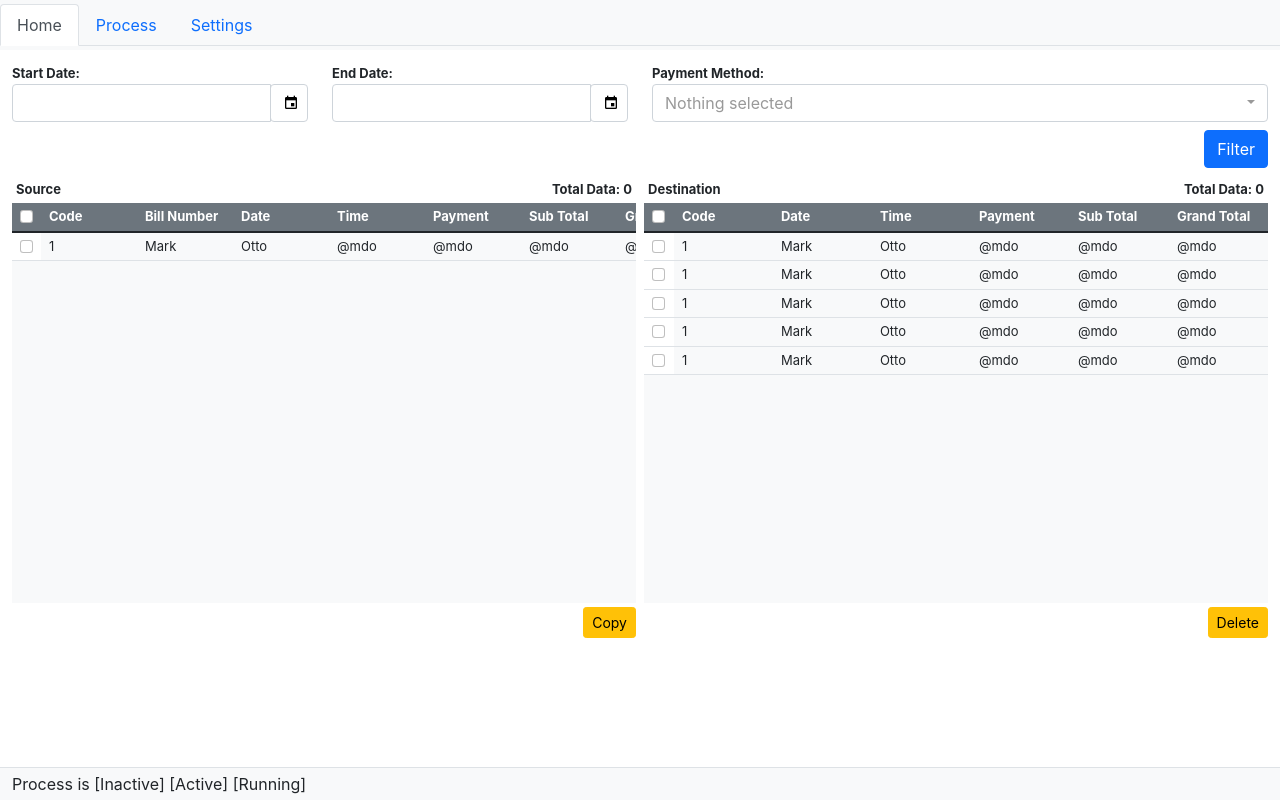
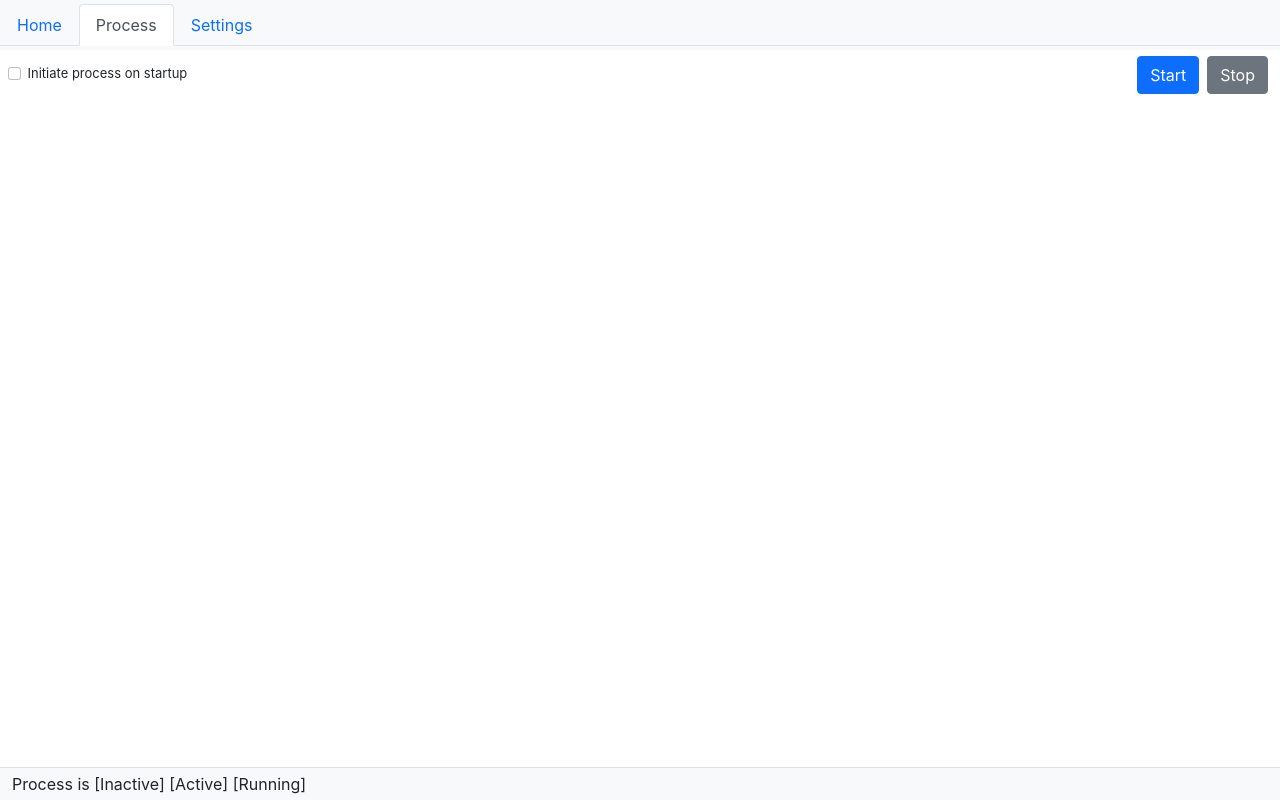
Before and after one commit to efendy/hero-app, an Electron app: page src/index.html in a window 1280 px wide. Drawn offline with nearby package versions, Linux system fonts and the light colour scheme; no server answers; files whose address does not match are found by name.

Commit message:
uppercase localStorage

```diff
--- a/src/index.html
+++ b/src/index.html
@@ -14,7 +14,6 @@
     <script defer src="js/view_process.js"></script>
     <script defer src="js/view_settings.js"></script>
 
-    <!-- <link rel="stylesheet" href="bootstrap-ui/css/bootstrap-ui.min.css"> -->
     <link rel="stylesheet" href="bootstrap5/css/bootstrap.min.css">
     <link rel="stylesheet" href="jquery-ui/css/jquery-ui.min.css">
     <link rel="stylesheet" href="bootstrap-select/css/bootstrap-select.min.css">
@@ -25,10 +24,10 @@
     <header class="section-header fixed-top py-1 bg-light">
       <ul class="nav nav-tabs" >
         <li class="nav-item" role="presentation">
-          <button class="nav-link active" id="home-tab" data-bs-toggle="tab" data-bs-target="#home" type="button" role="tab" aria-controls="home" aria-selected="true"><span class="glyphicon glyphicon-home offset-right" aria-hidden="true"></span>Home</button>
+          <button class="nav-link" id="home-tab" data-bs-toggle="tab" data-bs-target="#home" type="button" role="tab" aria-controls="home" aria-selected="true"><span class="glyphicon glyphicon-home offset-right" aria-hidden="true"></span>Home</button>
         </li>
         <li class="nav-item" role="presentation">
-          <button class="nav-link" id="process-tab" data-bs-toggle="tab" data-bs-target="#process" type="button" role="tab" aria-controls="process" aria-selected="false"><span class="glyphicon glyphicon-filter offset-right" aria-hidden="true"></span>Process</button>
+          <button class="nav-link active" id="process-tab" data-bs-toggle="tab" data-bs-target="#process" type="button" role="tab" aria-controls="process" aria-selected="false"><span class="glyphicon glyphicon-filter offset-right" aria-hidden="true"></span>Process</button>
         </li>
         <li class="nav-item" role="presentation">
           <button class="nav-link" id="settings-tab" data-bs-toggle="tab" data-bs-target="#settings" type="button" role="tab" aria-controls="settings" aria-selected="false"><span class="glyphicon glyphicon-cog offset-right" aria-hidden="true"></span>Settings</button>
@@ -41,7 +40,7 @@
     <main class="section-main pb-4 pt-5 mt-2">
       <div class="tab-content">
         <!-- HOME -->
-        <div class="tab-pane container-fluid active" id="home" role="tabpanel" aria-labelledby="home-tab">
+        <div class="tab-pane container-fluid" id="home" role="tabpanel" aria-labelledby="home-tab">
           <div class="row g-2">
             <div class="col-md-12">
               <div class="row mt-2">
@@ -193,7 +192,7 @@
           </div>
         </div>
         <!-- PROCESS -->
-        <div class="tab-pane container-fluid" id="process" role="tabpanel" aria-labelledby="process-tab">
+        <div class="tab-pane container-fluid active" id="process" role="tabpanel" aria-labelledby="process-tab">
           <div class="row g-2">
             <div class="form-check col-md-6 mt-3 mb-2">
               <input class="form-check-input" type="checkbox" id="gridCheck">
--- a/src/js/storage.js
+++ b/src/js/storage.js
@@ -1,4 +1,4 @@
-const storage = require('electron-localstorage');
+const storage = require('electron-localStorage');
 console.log('LOADED storage.js');
 
 class DbStorage {
```
